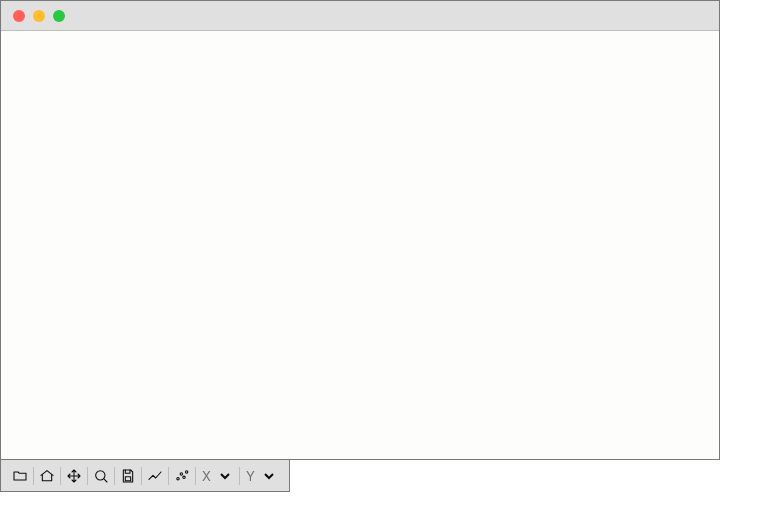
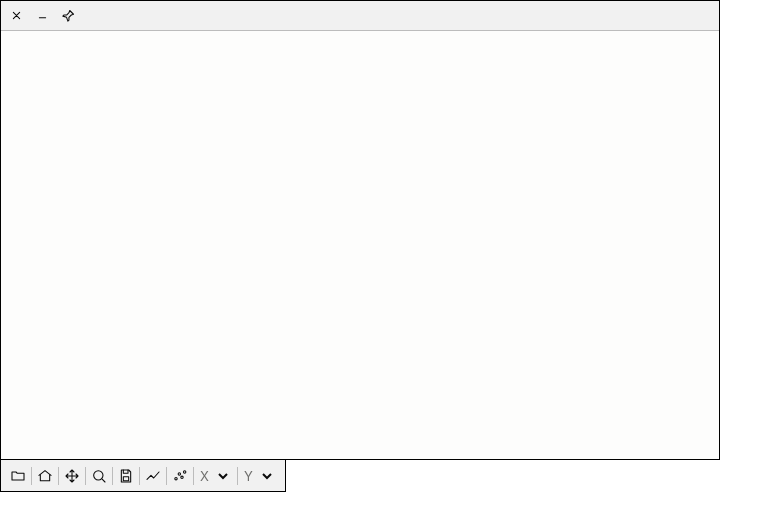
Before and after one commit to estrada0521/Plot, a website built with Vite: page index.html in a window 1280 px wide. Shown: the whole page, without its empty margins (0-783 px from the left). Built offline with nearby package versions, Linux system fonts and the light colour scheme.

Commit message:
Polish window controls and app launch flow

```diff
--- a/index.html
+++ b/index.html
@@ -11,9 +11,21 @@
     <div class="panel" id="panel">
       <header class="titlebar" data-tauri-drag-region>
         <div class="traffic">
-          <button id="win-close" class="tl tl-close" title="閉じる"></button>
-          <button id="win-min" class="tl tl-min" title="最小化"></button>
-          <button id="win-max" class="tl tl-max" title="拡大/縮小"></button>
+          <button id="win-close" class="window-btn" title="閉じる" aria-label="閉じる">
+            <svg viewBox="0 0 24 24" aria-hidden="true">
+              <path d="M7 7l10 10M17 7L7 17" />
+            </svg>
+          </button>
+          <button id="win-min" class="window-btn" title="最小化" aria-label="最小化">
+            <svg viewBox="0 0 24 24" aria-hidden="true">
+              <path d="M7 15.5h10" />
+            </svg>
+          </button>
+          <button id="win-pin" class="window-btn pin-btn" title="常に手前に表示" aria-label="常に手前に表示">
+            <svg viewBox="0 0 24 24" aria-hidden="true">
+              <path d="M14 4l6 6-3.5 1.2-3.8 3.8v4.5L11 21l-2.1-6.1L3 13l1.5-1.7H9l3.8-3.8z" />
+            </svg>
+          </button>
         </div>
         <span id="title" class="title"></span>
       </header>
--- a/package.json
+++ b/package.json
@@ -7,7 +7,8 @@
     "dev": "vite",
     "build": "tsc && vite build",
     "preview": "vite preview",
-    "tauri": "tauri"
+    "tauri": "tauri",
+    "app:open": "./bin/open-latest-app"
   },
   "dependencies": {
     "@tauri-apps/api": "^2.4.0",
--- a/src-tauri/capabilities/default.json
+++ b/src-tauri/capabilities/default.json
@@ -8,7 +8,8 @@
     "dialog:default",
     "core:window:allow-close",
     "core:window:allow-minimize",
-    "core:window:allow-toggle-maximize",
+    "core:window:allow-is-always-on-top",
+    "core:window:allow-set-always-on-top",
     "core:window:allow-start-dragging",
     "core:window:allow-set-size",
     "core:window:allow-set-position",
--- a/src/main.ts
+++ b/src/main.ts
@@ -23,9 +23,31 @@ const saveBtn = document.getElementById("save-btn") as HTMLButtonElement;
 const lineBtn = document.getElementById("line-btn") as HTMLButtonElement;
 const scatterBtn = document.getElementById("scatter-btn") as HTMLButtonElement;
 const titleEl = document.getElementById("title") as HTMLSpanElement;
+const pinBtn = document.getElementById("win-pin") as HTMLButtonElement;
 
 // --- 自前タイトルバーのウィンドウ操作 ---
 const appWindow = getCurrentWindow();
+let isPinned = false;
+function syncPinButton() {
+  pinBtn.classList.toggle("active", isPinned);
+  pinBtn.title = isPinned ? "常に手前に表示を解除" : "常に手前に表示";
+  pinBtn.setAttribute("aria-pressed", String(isPinned));
+}
+appWindow.isAlwaysOnTop().then((value) => {
+  isPinned = value;
+  syncPinButton();
+});
+pinBtn.addEventListener("click", async () => {
+  isPinned = !isPinned;
+  syncPinButton();
+  try {
+    await appWindow.setAlwaysOnTop(isPinned);
+  } catch (err) {
+    isPinned = !isPinned;
+    syncPinButton();
+    statusEl.textContent = `エラー: ${err}`;
+  }
+});
 (document.getElementById("win-close") as HTMLButtonElement).addEventListener(
   "click",
   () => appWindow.close(),
@@ -33,10 +55,6 @@ const appWindow = getCurrentWindow();
 (document.getElementById("win-min") as HTMLButtonElement).addEventListener(
   "click",
   () => appWindow.minimize(),
-);
-(document.getElementById("win-max") as HTMLButtonElement).addEventListener(
-  "click",
-  () => appWindow.toggleMaximize(),
 );
 
 let current: Dataset | null = null;
@@ -244,7 +262,7 @@ function render() {
       marker: { size: 4, color: lineColor },
     }],
     {
-      margin: { l: 60, r: 20, t: 20, b: 50 },
+      margin: { l: 60, r: 20, t: 20, b: 58 },
       paper_bgcolor: "rgba(0,0,0,0)",
       plot_bgcolor: "rgba(0,0,0,0)",
       font: { color: textColor, family: fontFamily },
--- a/src/styles.css
+++ b/src/styles.css
@@ -72,38 +72,54 @@ body {
   align-items: center;
   gap: var(--space-md);
   height: var(--titlebar-height);
-  padding: 0 var(--space-md);
+  padding: 0 4px;
   background: var(--color-surface);
   border-bottom: 1px solid var(--color-border);
 }
 
 .traffic {
   display: flex;
-  gap: 8px;
+  align-items: center;
+  gap: 4px;
 }
 
-.tl {
-  width: var(--traffic-size);
-  height: var(--traffic-size);
+.window-btn {
+  display: flex;
+  align-items: center;
+  justify-content: center;
+  width: var(--window-btn-size);
+  height: var(--window-btn-size);
   padding: 0;
+  background: transparent;
   border: none;
   border-radius: 50%;
+  color: var(--color-text);
   cursor: pointer;
+  font-family: var(--font-family);
+  font-size: 13px;
+  line-height: 1;
 }
 
-.tl-close {
-  background: #ff5f57;
+.window-btn:hover {
+  background: var(--color-window-button-hover);
 }
 
-.tl-min {
-  background: #febc2e;
+.window-btn svg {
+  width: var(--window-icon-size);
+  height: var(--window-icon-size);
+  fill: none;
+  stroke: currentColor;
+  stroke-width: 1.7;
+  stroke-linecap: round;
+  stroke-linejoin: round;
 }
 
-.tl-max {
-  background: #28c840;
+.pin-btn.active svg {
+  fill: currentColor;
 }
 
 .title {
+  flex: 1;
   color: var(--color-text-muted);
   font-size: var(--font-size-base);
   pointer-events: none;
@@ -121,7 +137,7 @@ body {
   align-self: flex-start;
   flex-shrink: 0;
   height: var(--toolbar-height);
-  padding: 0 var(--space-sm);
+  padding: 0 4px;
   background: var(--color-surface);
   border: 1px solid var(--color-window-border);
   border-top: none;
--- a/src/theme.css
+++ b/src/theme.css
@@ -1,7 +1,7 @@
 :root {
   /* 色 */
   --color-bg: rgb(253, 253, 252);
-  --color-surface: rgb(224, 224, 224);
+  --color-surface: rgb(241, 241, 241);
   --color-border: rgb(188, 188, 188);
   --color-text: rgb(11, 11, 11);
   --color-text-muted: rgb(110, 110, 108);
@@ -11,7 +11,7 @@
   /* グラフ */
   --color-plot-line: rgb(11, 11, 11);
   --color-plot-frame: rgb(11, 11, 11);
-  --color-window-border: rgb(120, 120, 120);
+  --color-window-border: rgb(0, 0, 0);
 
   /* フォント (Agent-Window の preset-gothic = sans_stack と同一) */
   --font-family: "anthropicSans", "Anthropic Sans", "SF Pro Text", "Segoe UI",
@@ -26,7 +26,9 @@
   --space-md: 12px;
   --toolbar-height: 32px;
   --titlebar-height: 30px;
-  --traffic-size: 12px;
+  --window-btn-size: 22px;
+  --window-icon-size: 15px;
+  --color-window-button-hover: rgb(212, 212, 212);
   --axis-select-max-width: 130px;
   --panel-init-width: 720px;
   --panel-init-height: 460px;
```
Also changed, not shown: 1 other file.
